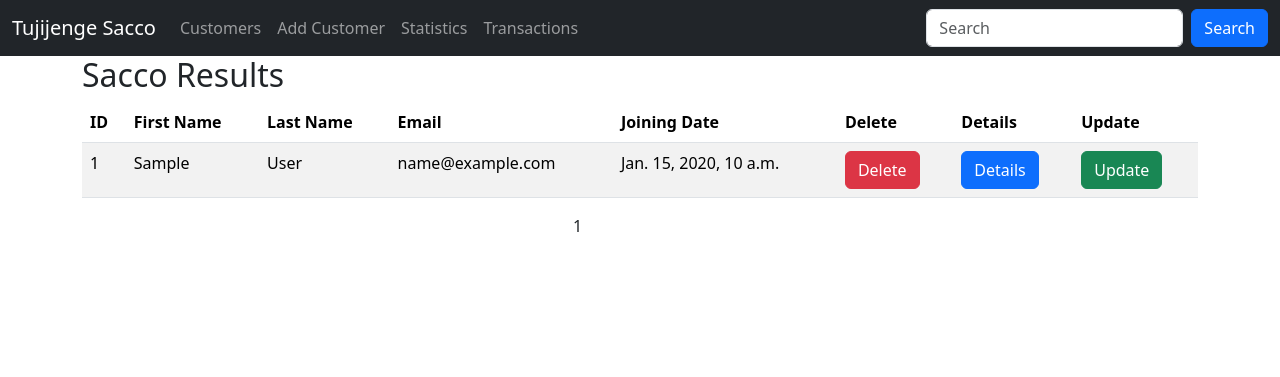
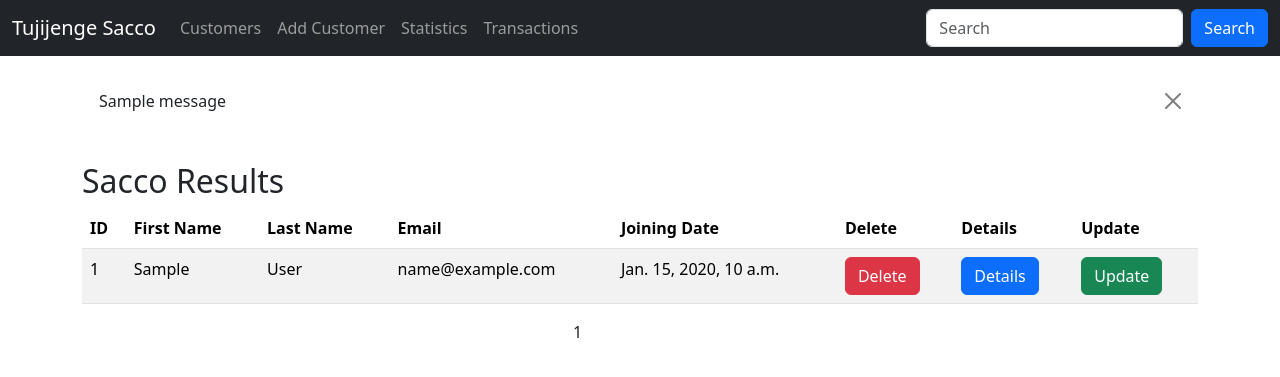
Before and after one commit to rodgerstar/mini_app, a Django app: template templates/search.html in a window 1280 px wide. Shown: the top 377 px of the page. Run offline with Django 5.2, Linux system fonts and the light colour scheme; the template is opened without the code that fills it: most values are stand-ins (such as "Sample title", 1, 10 or a date in 2020); one stand-in notice (Sample message) is shown.

Commit message:
flash messages

```diff
--- a/templates/master.html
+++ b/templates/master.html
@@ -14,7 +14,7 @@
     <script src="https://cdn.jsdelivr.net/npm/bootstrap@5.3.3/dist/js/bootstrap.bundle.min.js"></script>
 
     <style>
-        legend{
+        legend {
             font-size: 1.1rem;
         }
     </style>
@@ -49,6 +49,15 @@
     </div>
 </nav>
 
+<div class="container">
+    {% for message in messages %}
+        <div class="alert {{ message.tags }} alert-dismissible fade show mt-3" role="alert">
+            <p>{{ message }}</p>
+            <button type="button" class="btn-close" data-bs-dismiss="alert" aria-label="Close"></button>
+        </div>
+    {% endfor %}
+</div>
+
 {% block content %}
 
 {% endblock %}
```
Also changed, not shown: database/settings.py (+10 -0 lines), sacco/views.py (+7 -1 lines). Lines whose indentation alone changed are shown as unchanged.
